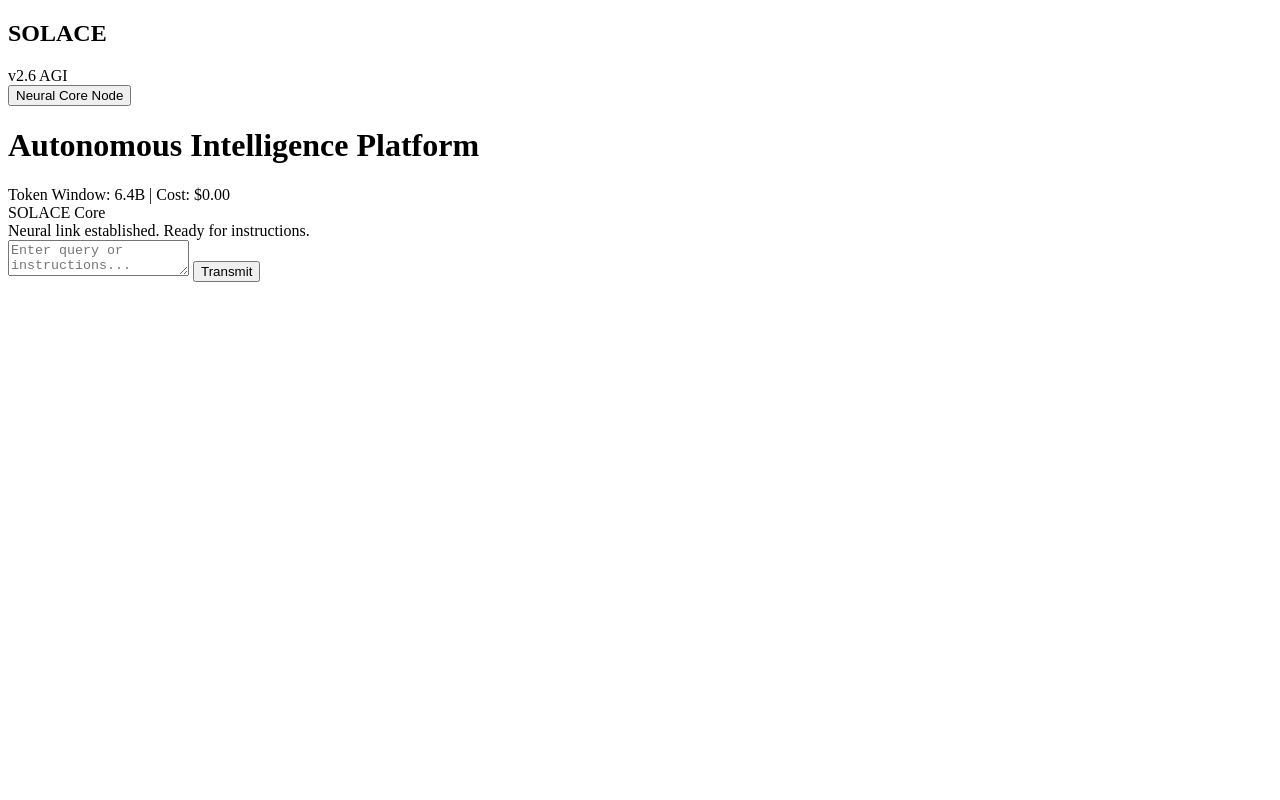
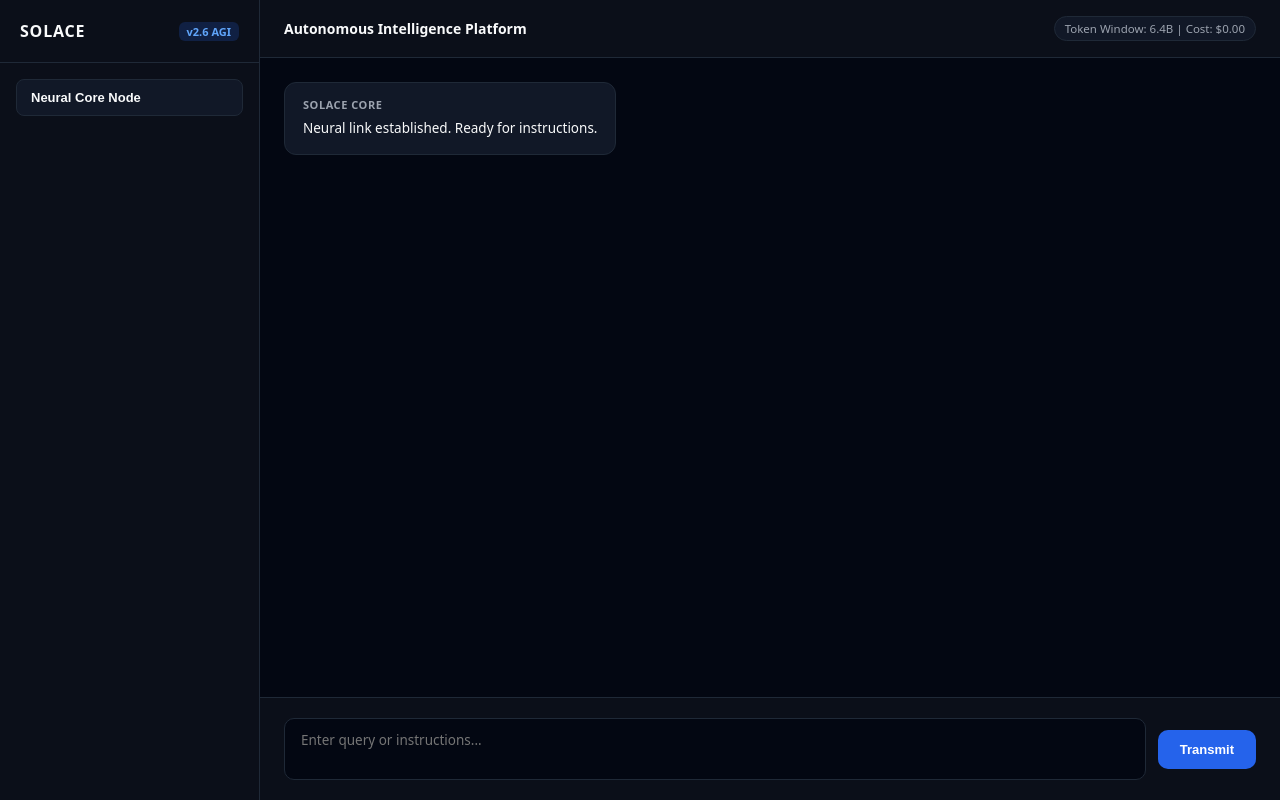
Before and after one commit to samrat1298/solacetech.co, a website: page public/index.html in a window 1280 px wide. Drawn offline with Linux system fonts and the light colour scheme; files that its build step writes are made by us from their sources; the site is published under a folder, as on GitHub Pages, so addresses that start at the root find nothing.

Commit message:
Update index.html

```diff
--- a/public/index.html
+++ b/public/index.html
@@ -4,7 +4,7 @@
   <meta charset="UTF-8">
   <meta name="viewport" content="width=device-width, initial-scale=1.0">
   <title>SOLACE AGI Platform</title>
-  <link rel="stylesheet" href="/frontend/css/enterprise.css">
+  <link rel="stylesheet" href="css/enterprise.css">
 </head>
 <body>
   <div class="solace-layout">
```
